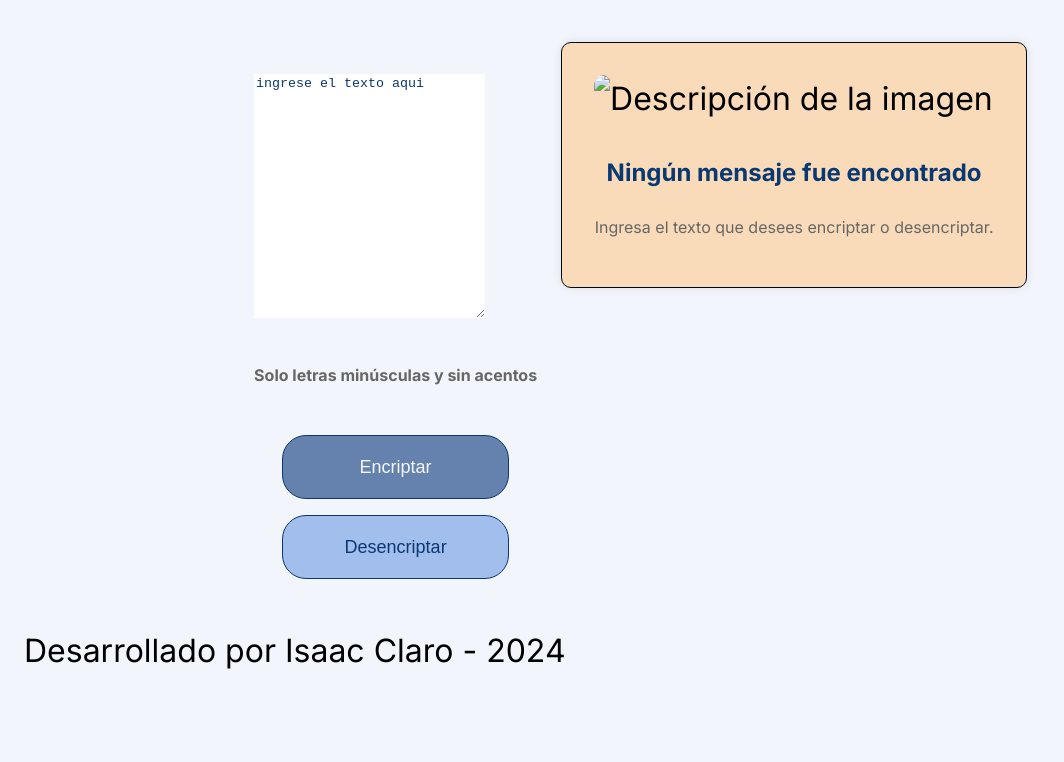
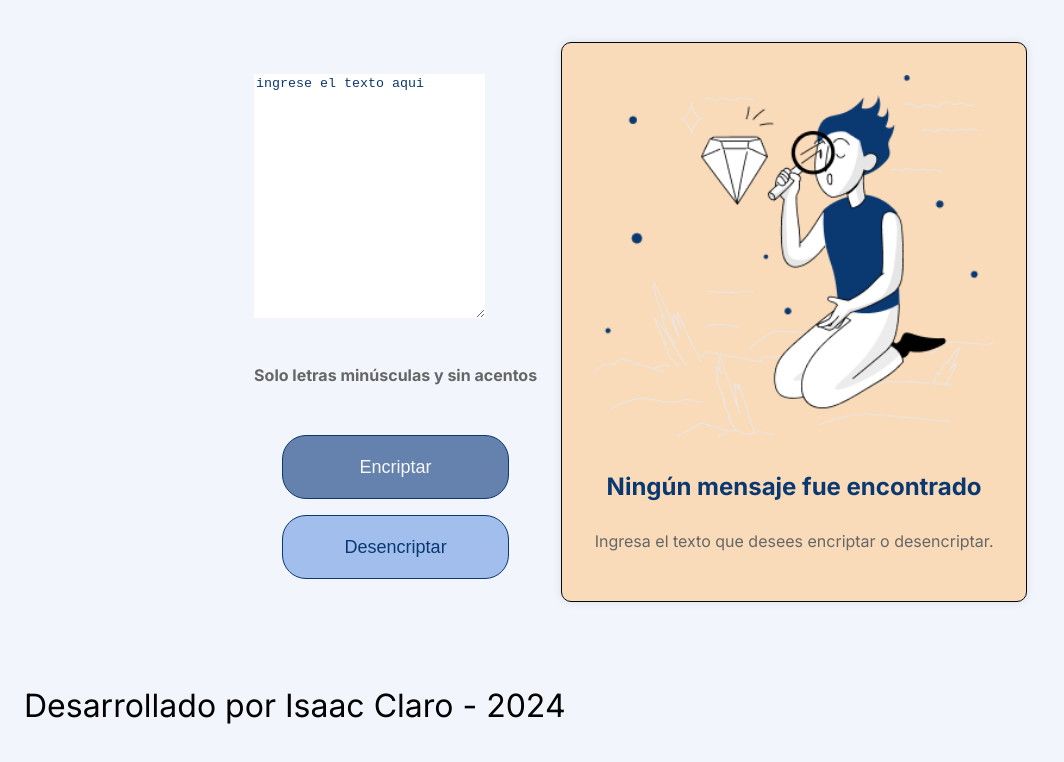
Before and after one commit to Samashi5/Challenge-Encriptador, a plain HTML site: page index.html in a window 1280 px wide. Shown: the part 87-849 px from the top of the page, without its empty margins (0-1064 px from the left). Before the commit the page ends 800 px from the top, so only its background shows below. Drawn offline with Linux system fonts and the light colour scheme; the site is published under a folder, as on GitHub Pages, so addresses that start at the root find nothing.

Commit message:
Index-Corregido

```diff
--- a/index.html
+++ b/index.html
@@ -36,7 +36,7 @@
         <section>
 
             <div class="rectangulo-contenedor">
-                <img src="/imagenes/Muñeco.png" alt="Descripción de la imagen" class="imagen">
+                <img src="./imagenes/Muñeco.png" alt="Descripción de la imagen" class="imagen">
                 <h2 class="titulo">Ningún mensaje fue encontrado</h2>
                 <p class="texto">Ingresa el texto que desees encriptar o desencriptar.</p>
             </div>
```
